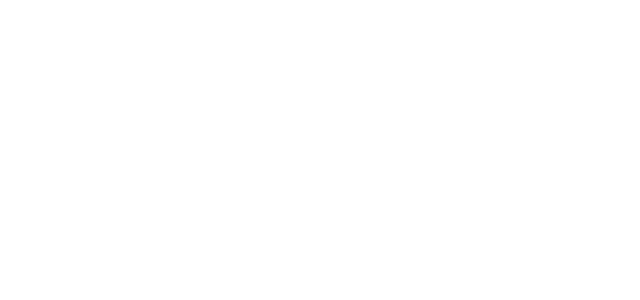
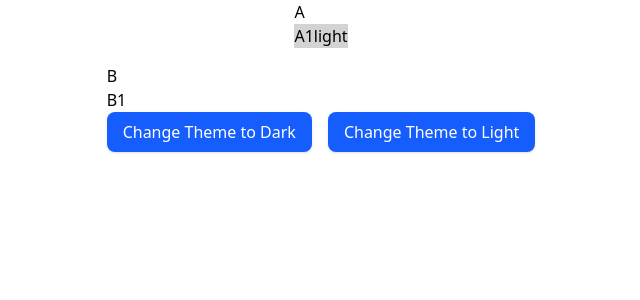
Before and after one commit to AntonSkyrda/react-hw, a React (Vite) app: page / in a window 1280 px wide. Shown: the top 300 px of the page, without its empty margins (319-959 px from the left). Built offline with nearby package versions, Linux system fonts and the light colour scheme.

Commit message:
done task2

```diff
--- a/src/App.tsx
+++ b/src/App.tsx
@@ -1,12 +1,27 @@
 import './App.css'
+import {B} from "./components/B.tsx";
+import {A} from "./components/A.tsx";
+import { MyContext } from './context/MyContextProvider.tsx';
+import {useState} from "react";
 
 function App() {
 
-  return (
-    <>
+    const [themeColor, setThemeColor] = useState("light");
 
-    </>
-  )
+    return (
+        <div className="flex flex-col gap-4 items-center min-h-screen">
+            <MyContext.Provider value={{
+                theme: themeColor,
+                changeTheme: (themeValue: string) => {
+                    setThemeColor(themeValue);
+                }
+            }}
+            >
+                <A/>
+                <B/>
+            </MyContext.Provider>
+        </div>
+    )
 }
 
 export default App
--- /dev/null
+++ b/src/components/A.tsx
@@ -0,0 +1,10 @@
+import {A1} from "./A1.tsx";
+
+export const A = () => {
+    return (
+        <div>
+            A
+            <A1/>
+        </div>
+    );
+};
--- /dev/null
+++ b/src/components/A1.css
@@ -0,0 +1,7 @@
+.dark {
+    background-color: darkgrey;
+}
+
+.light {
+    background-color: lightgrey;
+}
--- /dev/null
+++ b/src/components/A1.tsx
@@ -0,0 +1,13 @@
+import {useContext} from "react";
+import {MyContext} from "../context/MyContextProvider.tsx";
+import "./A1.css";
+
+export const A1 = () => {
+    const {theme} = useContext(MyContext);
+    return (
+        <div className={theme}>
+            A1
+            {theme}
+        </div>
+    );
+};
--- /dev/null
+++ b/src/components/B.tsx
@@ -0,0 +1,10 @@
+import {B1} from "./B1.tsx";
+
+export const B = () => {
+    return (
+        <div>
+            B
+            <B1/>
+        </div>
+    );
+};
--- /dev/null
+++ b/src/components/B1.tsx
@@ -0,0 +1,28 @@
+import {useContext} from "react";
+import {MyContext} from "../context/MyContextProvider.tsx";
+
+export const B1 = () => {
+
+    const {changeTheme} = useContext(MyContext)
+
+
+    const handleThemeDark = () => {
+        changeTheme("dark");
+    }
+
+    const handleThemeLight = () => {
+        changeTheme("light");
+    }
+
+    return (
+        <div>
+            B1
+            <div className="flex gap-4">
+                <button onClick={handleThemeDark} className="px-4 py-2 bg-blue-600 text-white rounded-lg shadow hover:bg-blue-700 focus:ring-2 focus:ring-blue-400 focus:outline-none transition"
+                >Change Theme to Dark</button>
+                <button onClick={handleThemeLight} className="px-4 py-2 bg-blue-600 text-white rounded-lg shadow hover:bg-blue-700 focus:ring-2 focus:ring-blue-400 focus:outline-none transition"
+                >Change Theme to Light</button>
+            </div>
+        </div>
+    );
+};
--- /dev/null
+++ b/src/context/MyContextProvider.tsx
@@ -0,0 +1,15 @@
+import {createContext} from "react";
+
+type ContextPropsType = {
+    theme: string;
+    changeTheme: (theme: string) => void;
+}
+
+const defaultValue: ContextPropsType = {
+    theme: "light",
+    changeTheme: (theme: string) => {
+        console.log(theme);
+    }
+}
+
+export const MyContext = createContext<ContextPropsType>(defaultValue);
```
